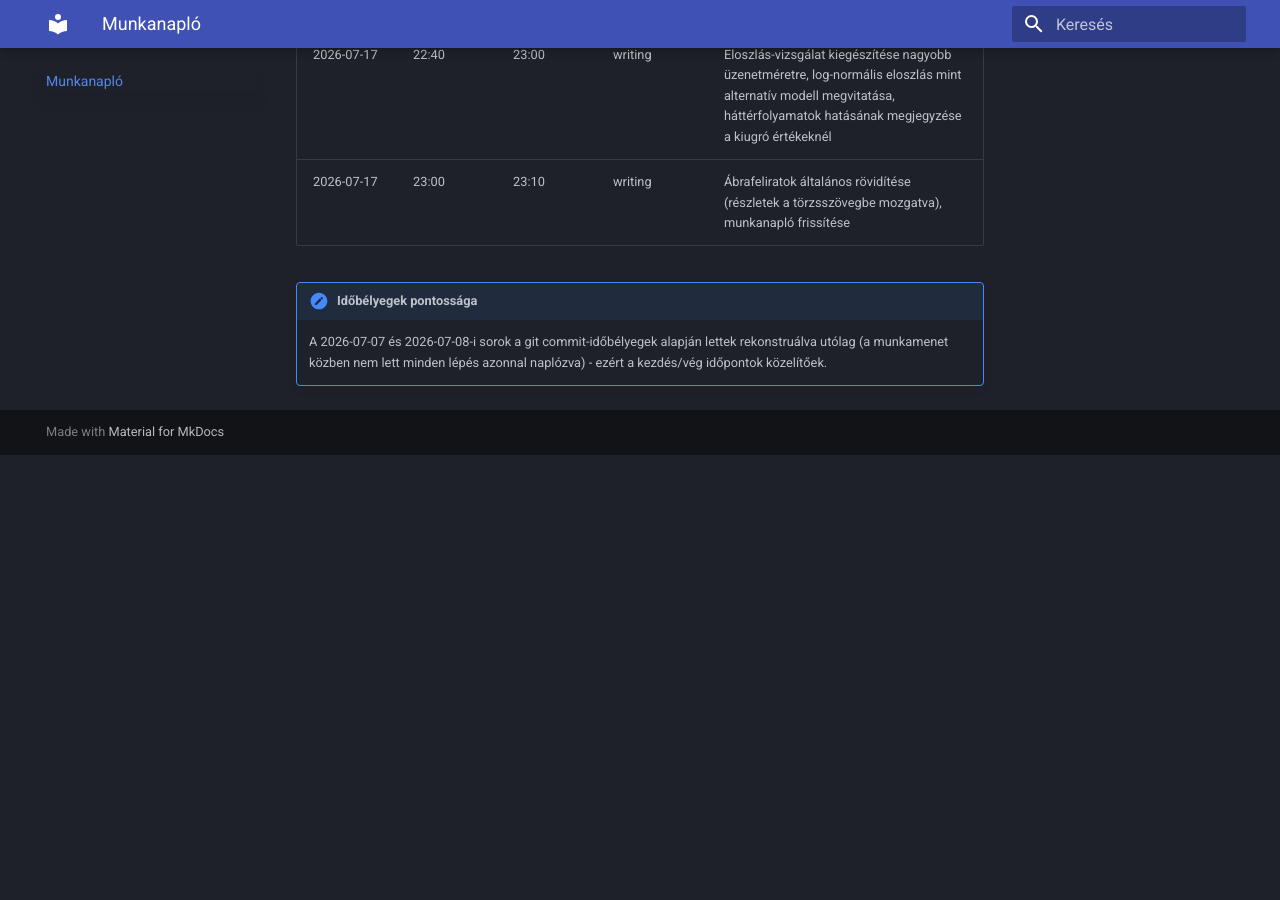
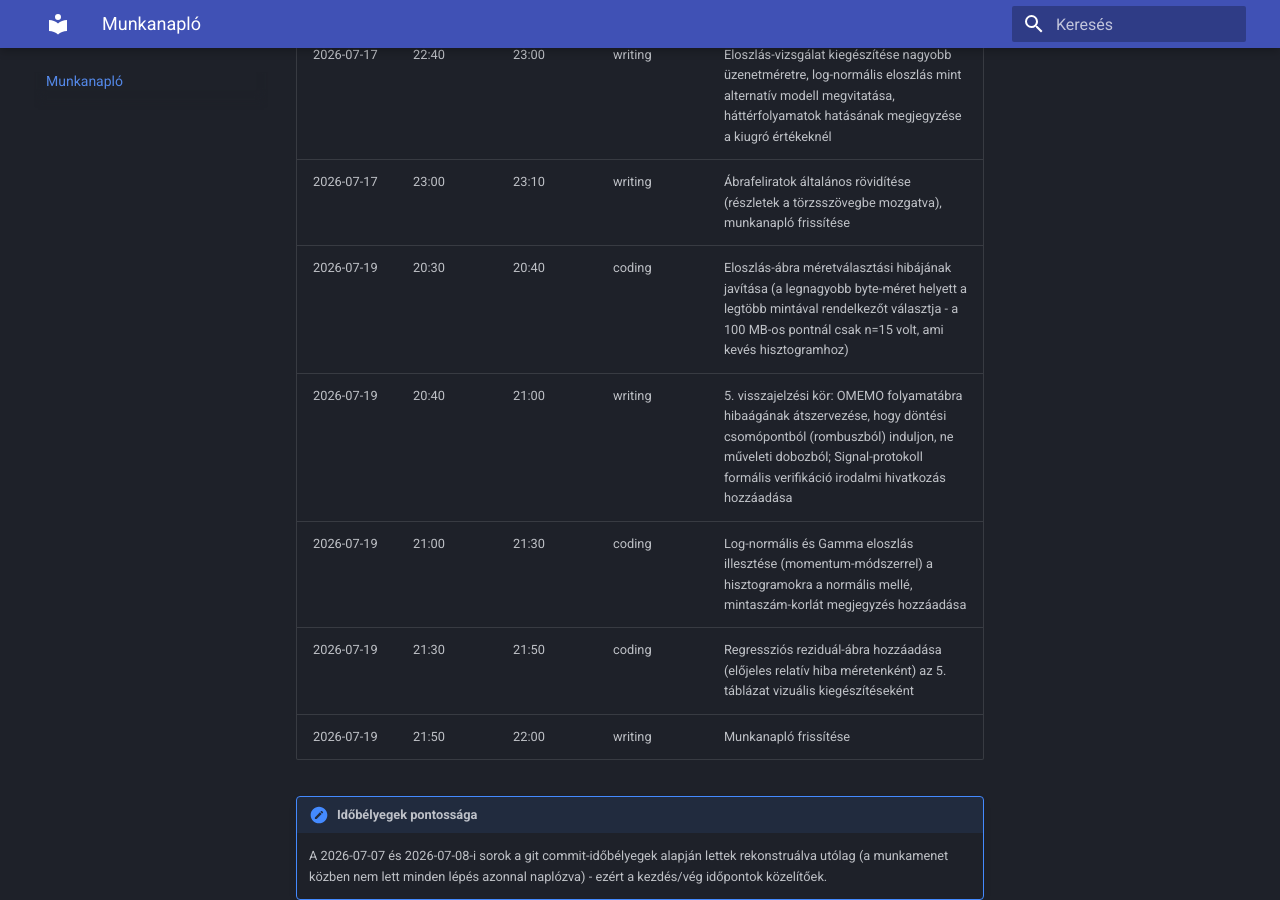
Before and after one commit to NDominikViktor/szak_gyak, an MkDocs documentation site: the page built from docs/worklog.md, in a window 1280 px wide and 900 px high, scrolled down 5112 px. Built offline with MkDocs 1.6.1 and Material for MkDocs 9.7.7, drawn with Linux system fonts in a browser that asks for light colours; before the commit the page ends 5567 px from its top, so only the background shows below that.

Commit message:
docs: log the fifth feedback-round session

```diff
--- a/docs/worklog.md
+++ b/docs/worklog.md
@@ -58,6 +58,11 @@
 | 2026-07-17 | 22:10 | 22:40 | coding | Regressziós illesztés ábrázolási hibájának javítása (a szaggatott vonal az érvényességi tartományra korlátozva), becsült-vs-mért összevető táblázat, kitevős együttható-formázás skalárszorzat-ponttal |
 | 2026-07-17 | 22:40 | 23:00 | writing | Eloszlás-vizsgálat kiegészítése nagyobb üzenetméretre, log-normális eloszlás mint alternatív modell megvitatása, háttérfolyamatok hatásának megjegyzése a kiugró értékeknél |
 | 2026-07-17 | 23:00 | 23:10 | writing | Ábrafeliratok általános rövidítése (részletek a törzsszövegbe mozgatva), munkanapló frissítése |
+| 2026-07-19 | 20:30 | 20:40 | coding | Eloszlás-ábra méretválasztási hibájának javítása (a legnagyobb byte-méret helyett a legtöbb mintával rendelkezőt választja - a 100 MB-os pontnál csak n=15 volt, ami kevés hisztogramhoz) |
+| 2026-07-19 | 20:40 | 21:00 | writing | 5. visszajelzési kör: OMEMO folyamatábra hibaágának átszervezése, hogy döntési csomópontból (rombuszból) induljon, ne műveleti dobozból; Signal-protokoll formális verifikáció irodalmi hivatkozás hozzáadása |
+| 2026-07-19 | 21:00 | 21:30 | coding | Log-normális és Gamma eloszlás illesztése (momentum-módszerrel) a hisztogramokra a normális mellé, mintaszám-korlát megjegyzés hozzáadása |
+| 2026-07-19 | 21:30 | 21:50 | coding | Regressziós reziduál-ábra hozzáadása (előjeles relatív hiba méretenként) az 5. táblázat vizuális kiegészítéseként |
+| 2026-07-19 | 21:50 | 22:00 | writing | Munkanapló frissítése |
 
 !!! note "Időbélyegek pontossága"
     A 2026-07-07 és 2026-07-08-i sorok a git commit-időbélyegek alapján lettek
```
